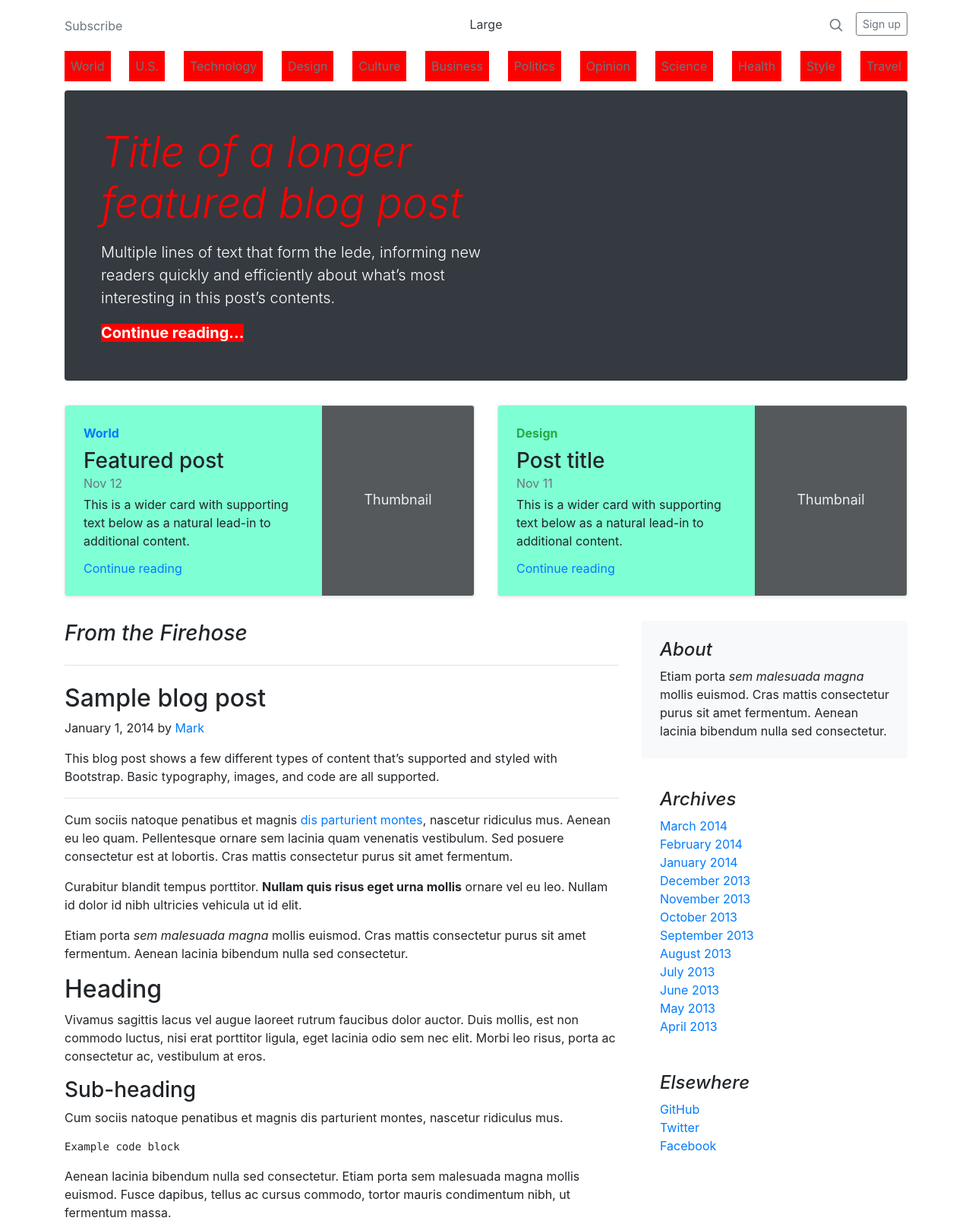
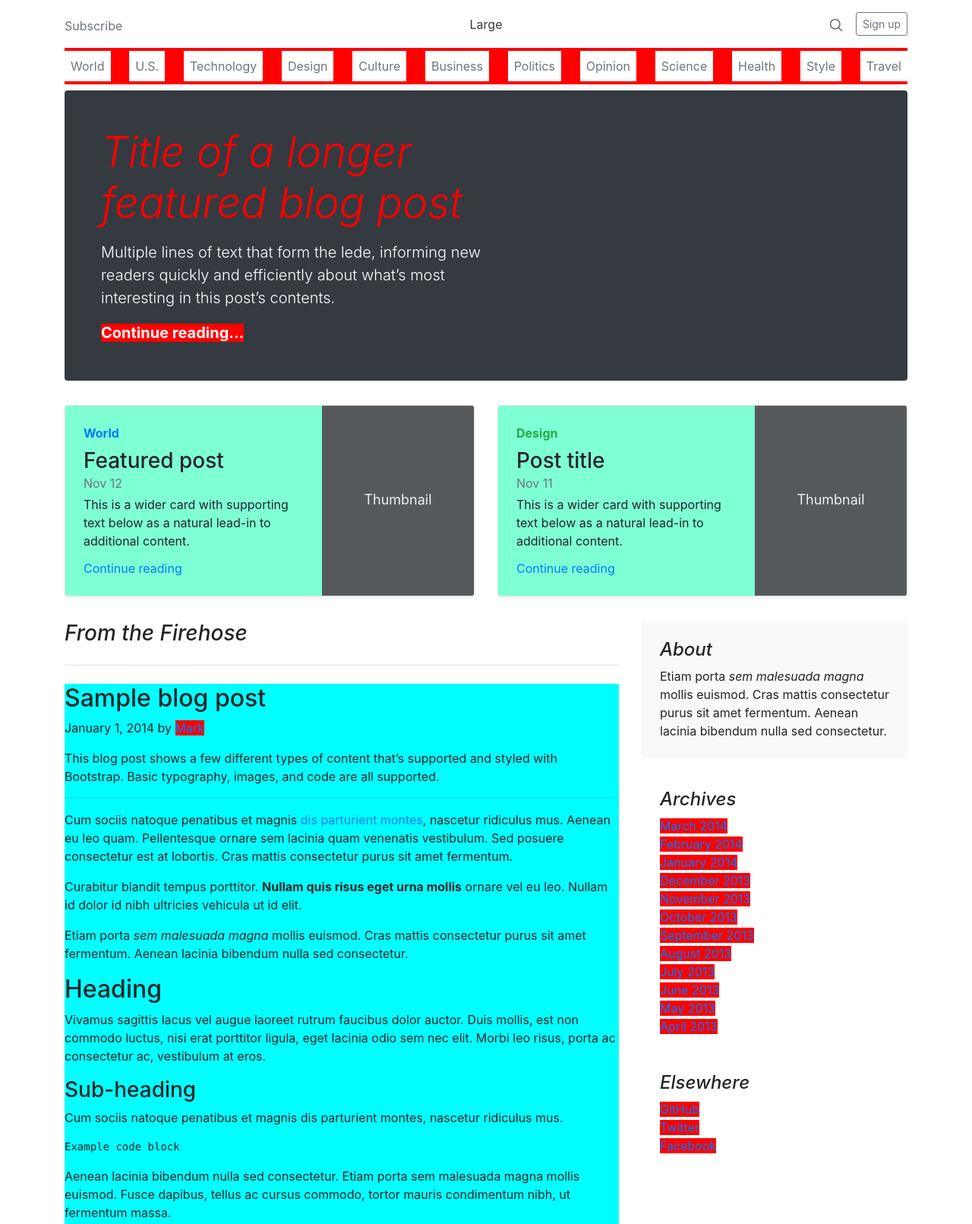
Before and after one commit to MadaraBule/M2_D7, a plain HTML site: page index.html in a window 1280 px wide. Shown: the top 1611 px of the page at 76% size. Drawn offline with nearby package versions, Linux system fonts and the light colour scheme.

Commit message:
completed css but not really

```diff
--- a/style.css
+++ b/style.css
@@ -3,7 +3,7 @@
   color: red;
 }
 /*EX2) Write a selector to target every children of the navbar*/
-.nav-scroller a[href="#"] {
+.nav-scroller {
   background-color: red;
 }
 /*EX3) Write a selector to target the "continue reading..." inside the jumbotron*/
@@ -14,14 +14,26 @@
 .row div:only-child {
   background-color: aquamarine;
 }
-/* EX5) Write a selector to target the "even" links in the navbar */
-
+/* EX5) Write a selector to target the "even" links in the navbar ????? even what???? */
+.nav-scroller a[href="#"] {
+  background-color: white;
+}
 /* EX6) Write a selector to target the last blog post */
-
+div.blog-post {
+  background-color: aqua;
+}
 /* EX7) Write a selector to target all the li into the first ordered-list in the sidebar ( Archives ) */
-
+.p-4 ol li :first-of-type {
+  background-color: red;
+}
 /* EX8) Write a selector to target the second post author */
-
+.blog-post .blog-post-meta a[href="#"] {
+  background-color: red;
+}
 /* EX9) Write a selector to target the "back to top" link     #### EXTRA Try doing it without targeting the footer element directly */
-
-/* EX10) Write a selector to target the footer */
+.blog-footer p > a[href="#"] {
+  background-color: red;
+} /* EX10) Write a selector to target the footer */
+.blog-footer {
+  background-color: blue;
+}
```
